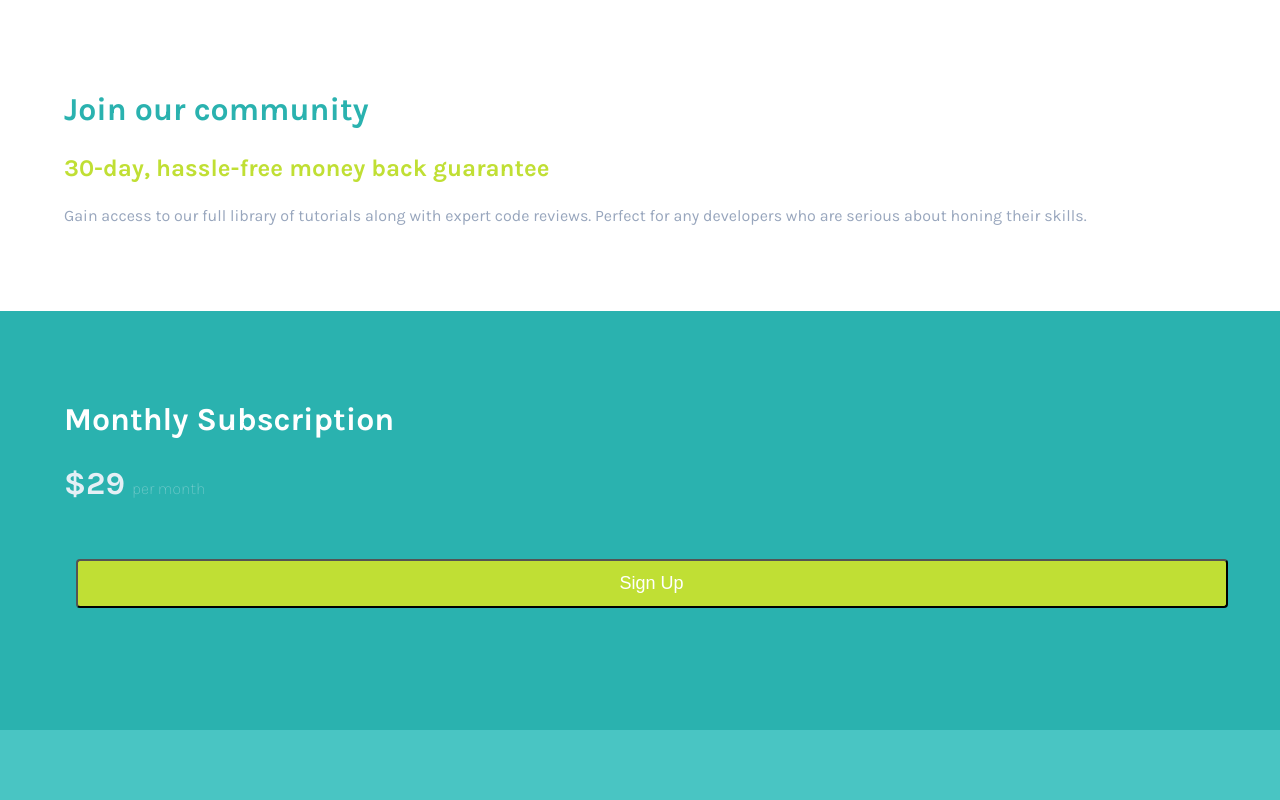
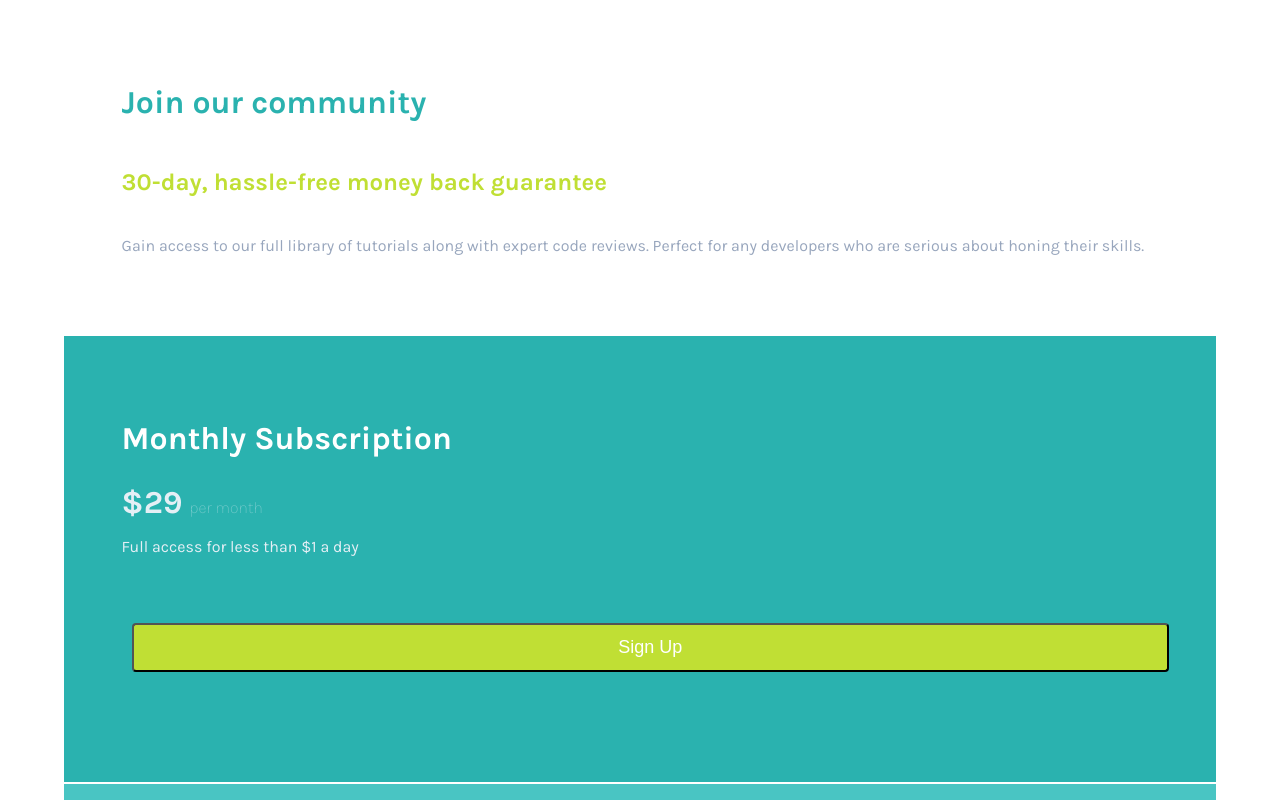
Before and after one commit to ackuser/ng-single-price-grid-component, an Angular app: page / in a window 1280 px wide. Shown: the top 800 px of the page. Built offline with nearby package versions, Linux system fonts and the light colour scheme.

Commit message:
Start Grid & Flex

```diff
--- a/src/app/app.component.scss
+++ b/src/app/app.component.scss
@@ -1,3 +1,4 @@
 single-price-grid {
+  margin: auto;
   width: 90%;
 }
--- a/src/app/single-price-grid/single-price-grid.component.html
+++ b/src/app/single-price-grid/single-price-grid.component.html
@@ -1,6 +1,5 @@
 <!-- scss :host == .card <div class="card"> Single Price Grid Card -->
 <section class="card__header">
-
 	<h1 class="card__title card__title--light">Join our community</h1>
 	<h2 class="card__subtitle">30-day, hassle-free money back guarantee</h2>
 	<div class="card__text card__text--light card__title--spacer-bt-lines">
@@ -14,6 +13,7 @@
 	<div class="card__text card__text--dark">
 		<span class="card__text--price-amount">$29</span>
 		<span class="card__text--price-desc">&nbsp; per month</span>
+    <p> Full access for less than $1 a day</p>
 	</div>
 	<button class="button button--primary">Sign Up</button>
 </section>
--- a/src/app/single-price-grid/single-price-grid.component.scss
+++ b/src/app/single-price-grid/single-price-grid.component.scss
@@ -2,9 +2,41 @@
 //@import '_colors';
 @import '../../assets/styles/colors';
 
+//IT DOES NOT EXIST
+.card-item-basic {
+  cursor: default;
+  display: flex;
+  flex-flow: column wrap;
+  flex: 0 1 30vh;
+}
+
 :host {
 
+  display: grid;
+  grid-template-columns: 1fr;
+  grid-gap: 2px;
+  height: 100vh;
+
+  // SYNTACTIC SUGAR
   .card {
+
+    &__header {
+      background: white;
+      padding: 5%;
+      @extend .card-item-basic;
+    }
+
+    &__body {
+      background: $cyan;
+      padding: 5%;
+      @extend .card-item-basic;
+    }
+
+    &__footer {
+      background: $cyan2;
+      padding: 5%;
+      @extend .card-item-basic;
+    }
 
     &__title {
       font-size: xx-large;
@@ -60,21 +92,5 @@
         margin: 2%
       }
     }
-
-    &__header {
-      background: white;
-      padding: 5%;
-    }
-
-    &__body {
-      background: $cyan;
-      padding: 5%;
-    }
-
-    &__footer {
-      background: $cyan2;
-      padding: 5%;
-    }
-
   }
 }
```
